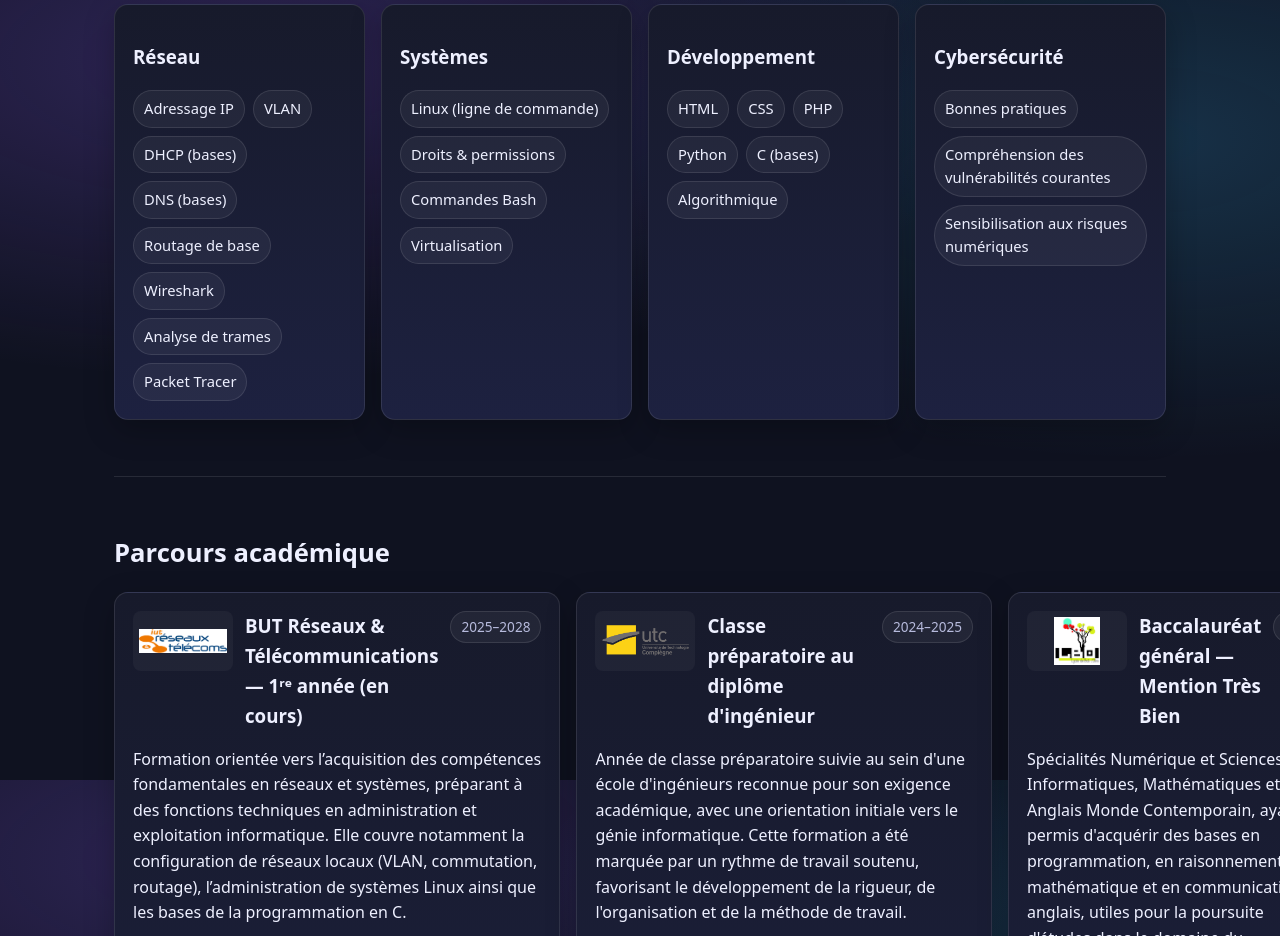
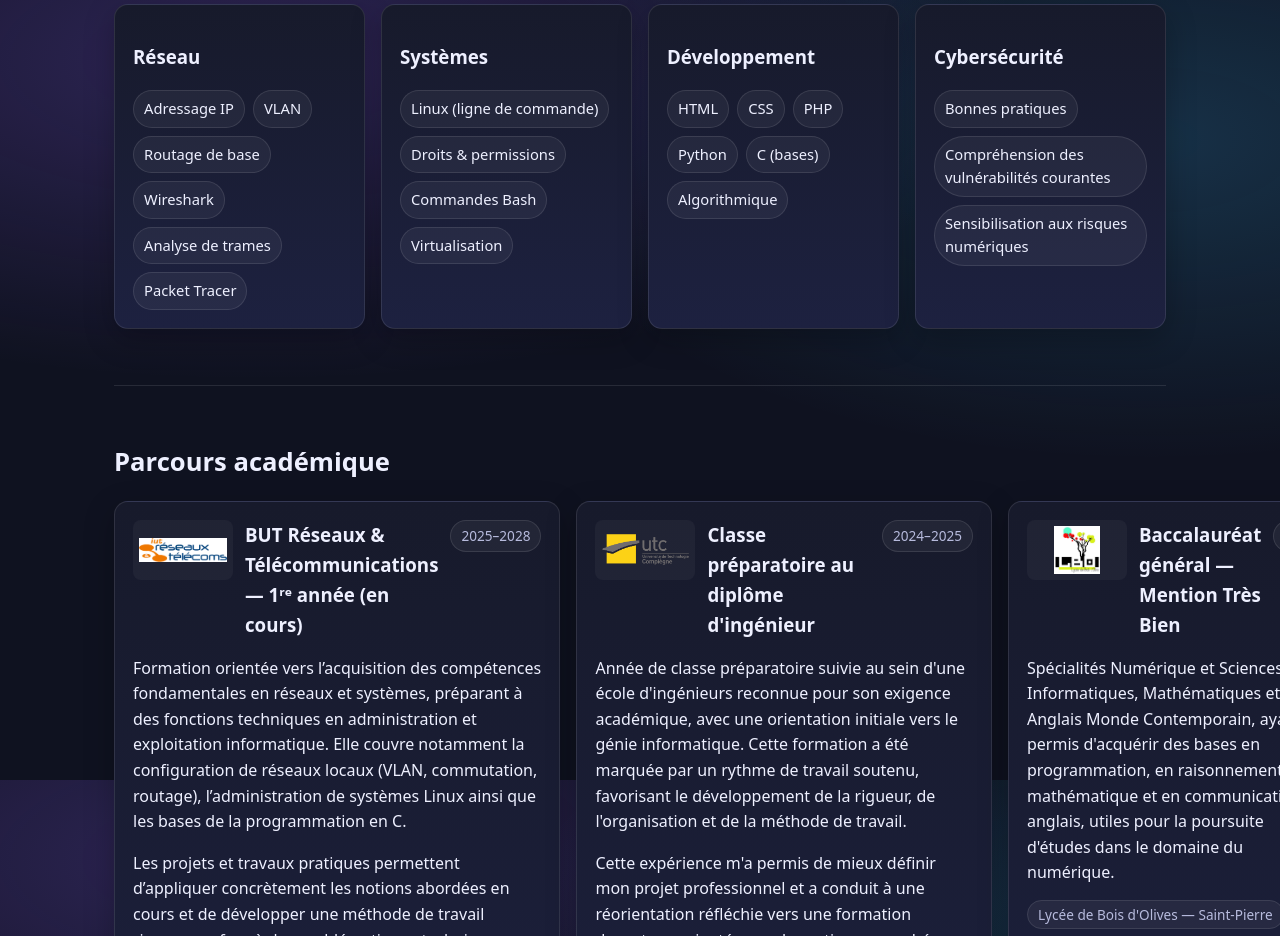
Before and after one commit to Lumix974/CV-Web, a plain HTML site: page index.html in a window 1280 px wide. Shown: the part 820-1756 px from the top of the page. Drawn offline with Linux system fonts and the light colour scheme.

Commit message:
MAJ compétences

```diff
--- a/index.html
+++ b/index.html
@@ -85,8 +85,6 @@
           <ul class="tags">
             <li>Adressage IP</li>
             <li>VLAN</li>
-            <li>DHCP (bases)</li>
-            <li>DNS (bases)</li>
             <li>Routage de base</li>
             <li>Wireshark</li>
             <li>Analyse de trames</li>
```
